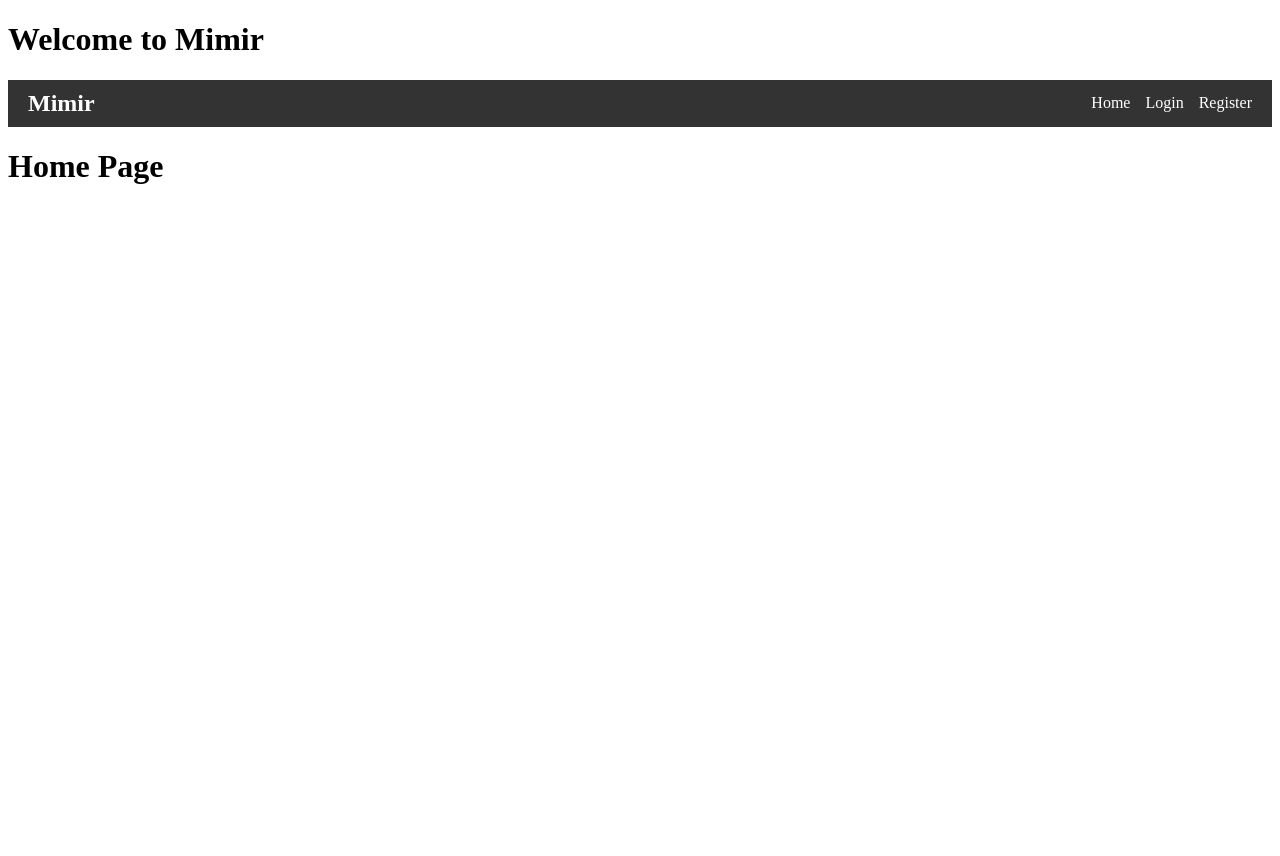
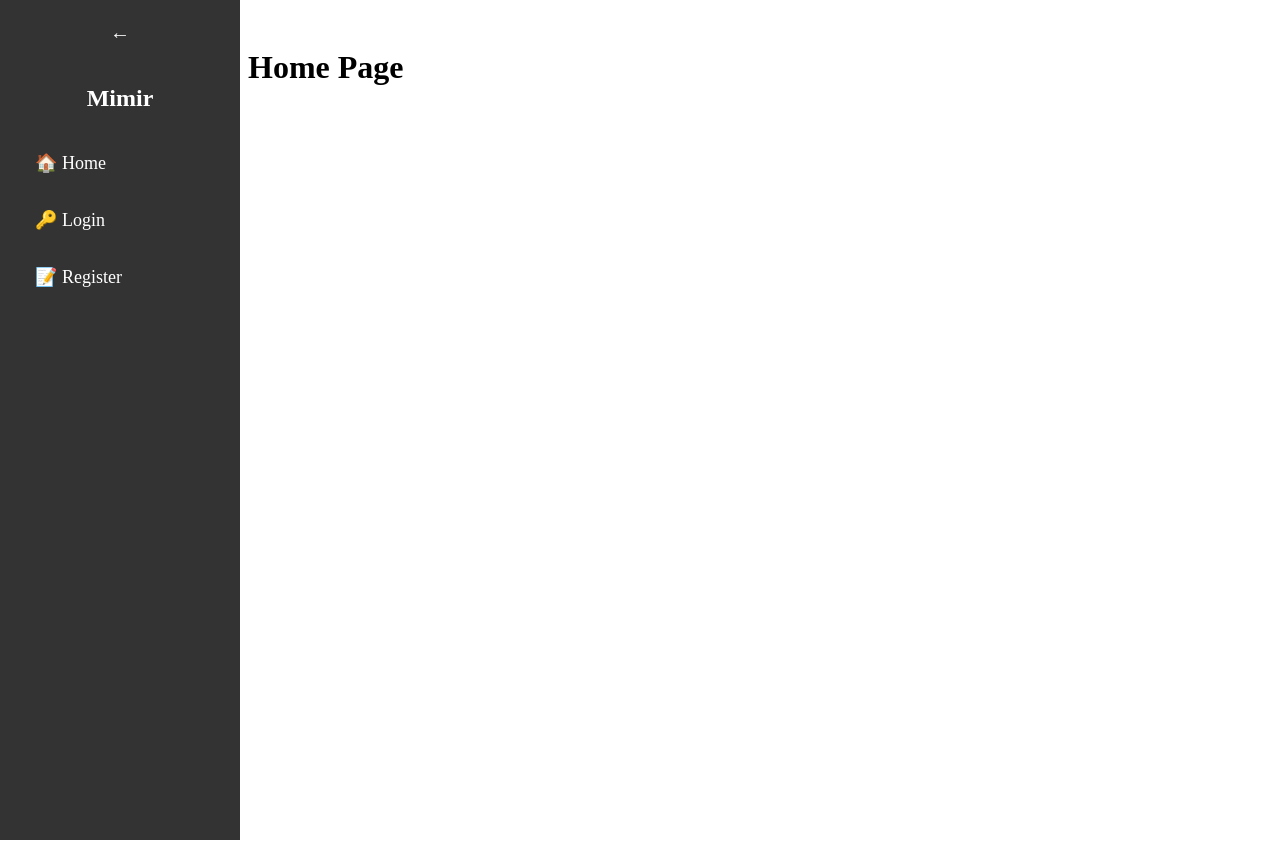
Before and after one commit to pacc-jean/mimir, a React (Create React App) app in the folder client/: page / in a window 1280 px wide. Before the commit the page ends 800 px from the top, so only its background shows below. Built offline with nearby package versions, Linux system fonts and the light colour scheme.

Commit message:
revamp the Navbar to a side bar

```diff
--- a/client/src/App.js
+++ b/client/src/App.js
@@ -4,25 +4,44 @@ import Login from "./pages/Login";
 import Register from "./pages/Register";
 import Navbar from "./components/Navbar";
 import ProtectedRoute from "./components/ProtectedRoute";
-
+import { useState } from "react";
 
 function App() {
+  const [sidebarOpen, setSidebarOpen] = useState(true); // Sidebar state
+
   return (
-    <div>
-      <h1>Welcome to Mimir</h1>
-      <Navbar />
+    <div style={styles.appContainer}>
+      <Navbar sidebarOpen={sidebarOpen} setSidebarOpen={setSidebarOpen} />
+      <div
+        style={{
+          ...styles.mainContent,
+          marginLeft: sidebarOpen ? "220px" : "70px", // More space to prevent overlap
+        }}
+      >
         <Routes>
           <Route path="/" element={<Home />} />
           <Route path="/login" element={<Login />} />
           <Route path="/register" element={<Register />} />
           {/* Protected Routes */}
           <Route element={<ProtectedRoute />}>
-          {/* Add protected routes here */}
             {/* Example: <Route path="/dashboard" element={<Dashboard />} /> */}
           </Route>
         </Routes>
       </div>
+    </div>
   );
 }
 
+const styles = {
+  appContainer: {
+    display: "flex",
+  },
+  mainContent: {
+    flex: 1,
+    padding: "20px",
+    transition: "margin-left 0.3s ease-in-out",
+    minHeight: "100vh",
+  },
+};
+
 export default App;
--- a/client/src/components/Navbar.js
+++ b/client/src/components/Navbar.js
@@ -1,6 +1,6 @@
 import { Link, useNavigate } from "react-router-dom";
 
-const Navbar = () => {
+const Navbar = ({ sidebarOpen, setSidebarOpen }) => {
   const navigate = useNavigate();
   const token = localStorage.getItem("token");
 
@@ -10,17 +10,22 @@ const Navbar = () => {
   };
 
   return (
-    <nav style={styles.navbar}>
-      <h2 style={styles.logo}>Mimir</h2>
+    <nav style={{ ...styles.sidebar, width: sidebarOpen ? "200px" : "50px" }}>
+      <button onClick={() => setSidebarOpen(!sidebarOpen)} style={styles.toggleButton}>
+        {sidebarOpen ? "←" : "→"}
+      </button>
+      {sidebarOpen && <h2 style={styles.logo}>Mimir</h2>}
       <div style={styles.links}>
-        <Link to="/" style={styles.link}>Home</Link>
+        <Link to="/" style={styles.link}>🏠 {sidebarOpen ? "Home" : ""}</Link>
         {!token ? (
           <>
-            <Link to="/login" style={styles.link}>Login</Link>
-            <Link to="/register" style={styles.link}>Register</Link>
+            <Link to="/login" style={styles.link}>🔑 {sidebarOpen ? "Login" : ""}</Link>
+            <Link to="/register" style={styles.link}>📝 {sidebarOpen ? "Register" : ""}</Link>
           </>
         ) : (
-          <button onClick={handleLogout} style={styles.link}>Logout</button>
+          <button onClick={handleLogout} style={{ ...styles.link, ...styles.button }}>
+            🚪 {sidebarOpen ? "Logout" : ""}
+          </button>
         )}
       </div>
     </nav>
@@ -28,25 +33,51 @@ const Navbar = () => {
 };
 
 const styles = {
-  navbar: {
-    display: "flex",
-    justifyContent: "space-between",
-    alignItems: "center",
-    padding: "10px 20px",
+  sidebar: {
+    position: "fixed",
+    top: 0,
+    left: 0,
+    height: "100vh",
     backgroundColor: "#333",
     color: "#fff",
+    display: "flex",
+    flexDirection: "column",
+    alignItems: "center",
+    padding: "20px",
+    transition: "width 0.3s ease-in-out",
+  },
+  toggleButton: {
+    background: "none",
+    border: "none",
+    color: "#fff",
+    fontSize: "20px",
+    cursor: "pointer",
+    marginBottom: "20px",
   },
   logo: {
-    margin: 0,
+    marginBottom: "30px",
+    fontSize: "24px",
   },
   links: {
     display: "flex",
+    flexDirection: "column",
     gap: "15px",
+    width: "100%",
+    alignItems: "flex-start",
   },
   link: {
     color: "#fff",
     textDecoration: "none",
-    fontSize: "16px",
+    fontSize: "18px",
+    padding: "10px 15px",
+    display: "flex",
+    alignItems: "center",
+    gap: "10px",
+  },
+  button: {
+    background: "none",
+    border: "none",
+    cursor: "pointer",
   },
 };
 
```
Also changed, not shown: 1 other file (tests, documents, lock files or other folders). Lines whose indentation alone changed are shown as unchanged.
